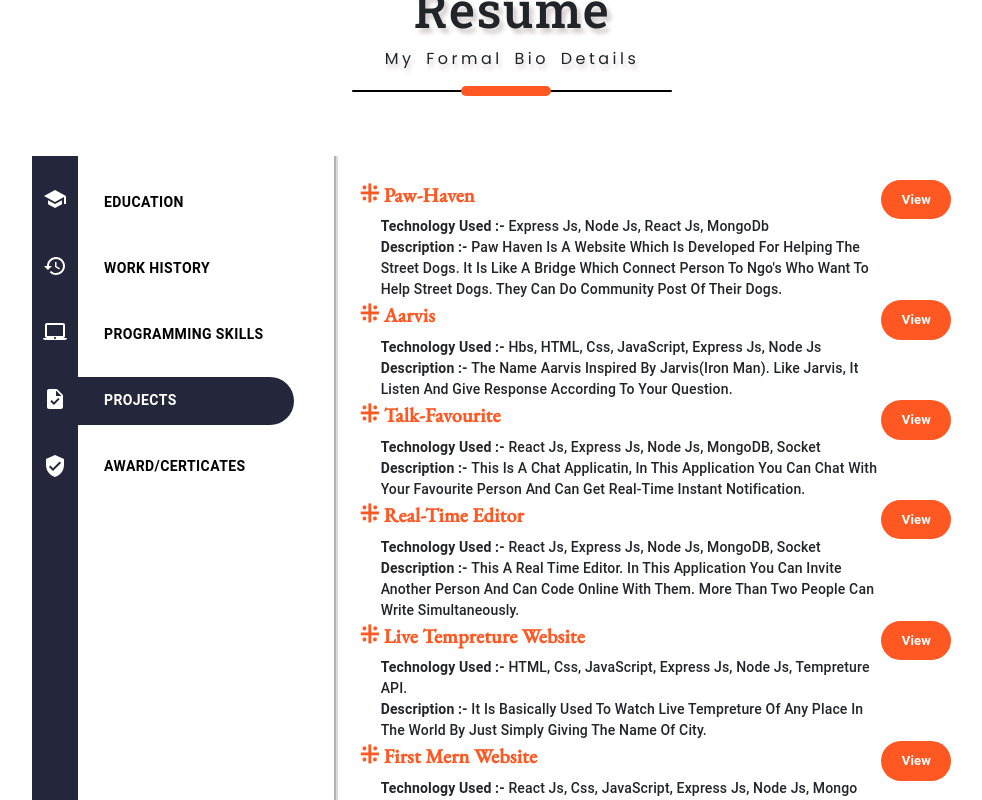
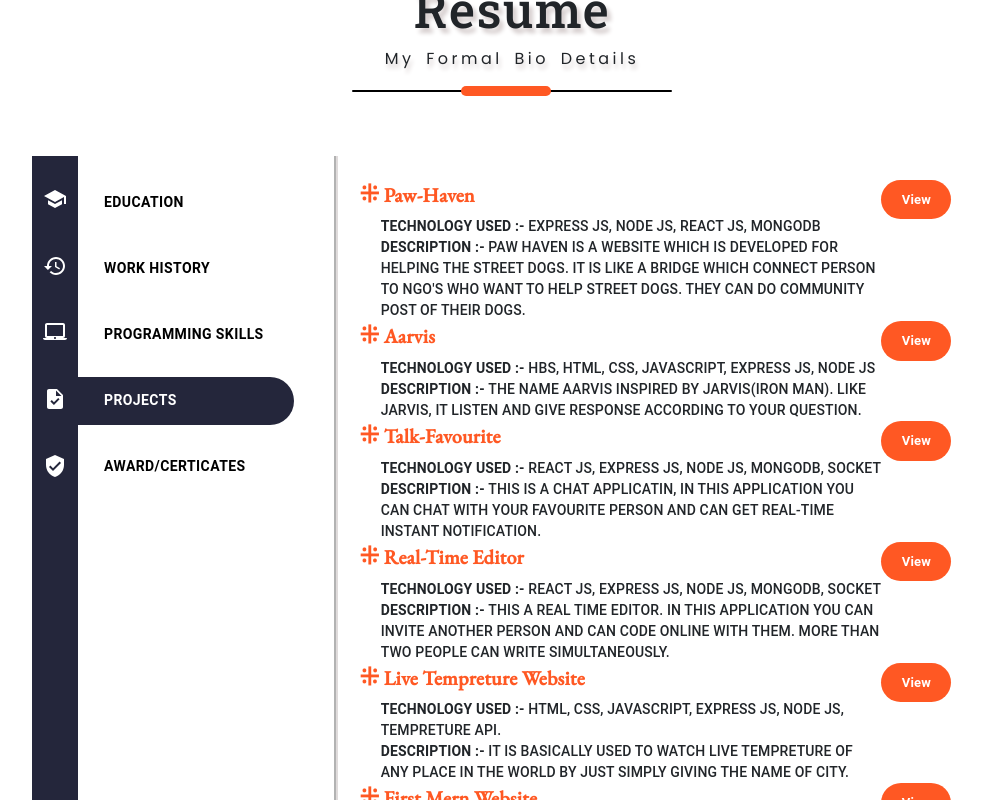
Before and after one commit to rajgupta94/My-Portfolio, a React (Create React App) app: page / in a window 1280 px wide. Both pictures are taken after a click on the tab "PROJECTS". Shown: the part 1621-2421 px from the top of the page, without its empty margins (128-1110 px from the left). Built offline with nearby package versions, Linux system fonts and the light colour scheme; a web font is replaced by a local one.

Commit message:
update projects

```diff
--- a/src/PortfolioContainer/Components/project.css
+++ b/src/PortfolioContainer/Components/project.css
@@ -9,7 +9,6 @@ p.tecUsed {
     margin: 0;
     margin-left: 1.5em;
     font-size: 14px;
-    text-transform: capitalize;
 }
 p.tecUsed span{
     font-weight: 700;
```
